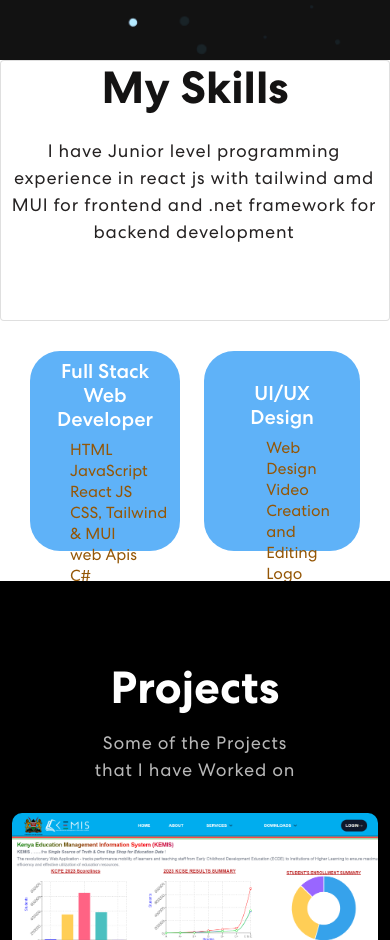
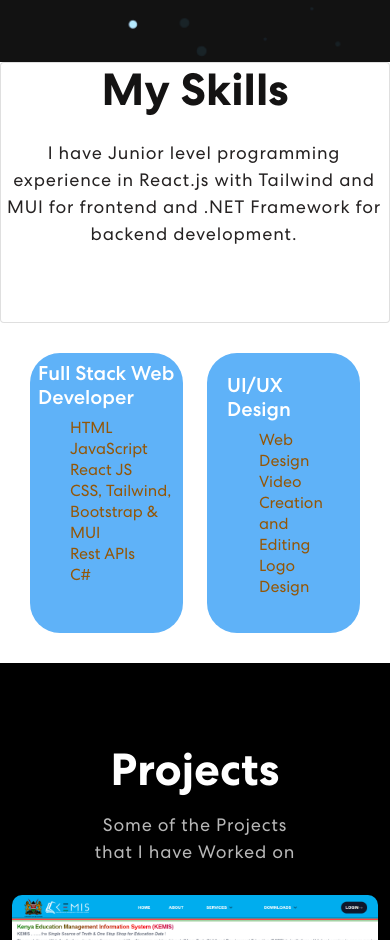
Before and after one commit to fridahmbithe/My-Portfolio, a React (Create React App) app: page / in a window 390 px wide. Shown: the part 1060-2000 px from the top of the page. Built offline with nearby package versions, Linux system fonts and the light colour scheme; the HTML template or start-up script is replaced by a standard one.

Commit message:
skills section responsiveness imroved

```diff
--- a/src/App.css
+++ b/src/App.css
@@ -56,6 +56,7 @@ img {
 }
 
 button {
+  margin-bottom: 2px !important;
   border: 0;
   background-color: transparent;
 }
@@ -346,14 +347,15 @@ padding: auto;
   box-shadow: 0 30px 30px -5px rgba(0, 0, 0, 0.2);
 
 }
-.skilllist .list{
+.skilllist .list {
   background-color: #5FB2F8;
   border-radius: 30px;
-  height: 200px;
-  text-align: center;
-  padding: 30px;
+  display: flex;
+  flex-direction: column;
+  align-items: center;
+  padding: 20px;
   color: #fff;
-
+  height: 100%;
 }
 .skilllist .list li{
   text-align: left;
--- a/src/components/Skills.js
+++ b/src/components/Skills.js
@@ -1,5 +1,7 @@
+import React from "react";
 import "react-multi-carousel/lib/styles.css";
 import { Container, Row, Col, Tab, Nav } from "react-bootstrap";
+import { Carousel } from "react-responsive-carousel";
 
 export const Skills = () => {
   const responsive = {
@@ -22,13 +24,13 @@ export const Skills = () => {
   };
 
   return (
-    <section className="responsive " id="skills">
+    <section className="responsive" id="skills">
       <div className="row">
         <div className="col-12">
-          <div className="card ">
+          <div className="card">
             <h2>My Skills</h2>
             <p className="align-left">
-              I have Junior level programming experience in react js with tailwind amd MUI for frontend and .net framework for backend development<br/>
+              I have Junior level programming experience in React.js with Tailwind and MUI for frontend and .NET Framework for backend development.
             </p>
           </div>
           <div className="skilllist">
@@ -36,30 +38,31 @@ export const Skills = () => {
               <Col>
                 <div className="list p-2">
                   <h5>Full Stack Web Developer</h5>
-                  <div >
+                  <div>
+                    <div class="slider-wrapper axis-horizontal" responsive={responsive} infinite={true}>
                       <ul>
                         <li>HTML</li>
                         <li>JavaScript</li>
                         <li>React JS</li>
-                  <li>CSS, Tailwind & MUI</li>
-                  <li> web Apis </li>
+                        <li>CSS, Tailwind, Bootstrap & MUI</li>
+                        <li>Rest APIs</li>
                         <li>C#</li>
                       </ul>
-
                     </div>
-
+                  </div>
                 </div>
               </Col>
               <Col>
                 <div className="list">
                   <h5>UI/UX Design</h5>
-                  <div >
+                  <div>
+                    <div class="slider-wrapper axis-horizontal" responsive={responsive} >
                       <ul>
-                  <li>Web Design </li>
+                        <li>Web Design</li>
                         <li>Video Creation and Editing</li>
                         <li>Logo Design</li>
                       </ul>
-
+                    </div>
                   </div>
                 </div>
               </Col>
@@ -67,7 +70,6 @@ export const Skills = () => {
           </div>
         </div>
       </div>
-
     </section>
   );
 };
```
Also changed, not shown: src/components/Newsletter.js (deleted, +0 -46 lines). Lines whose indentation alone changed are shown as unchanged.
